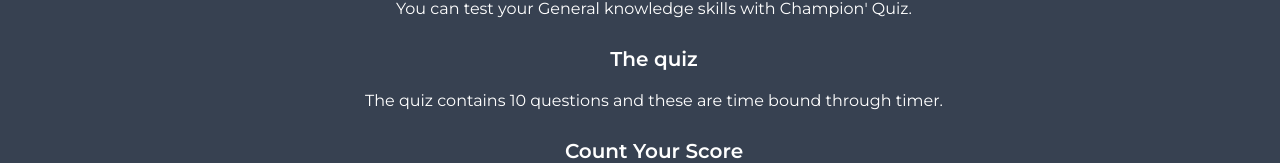
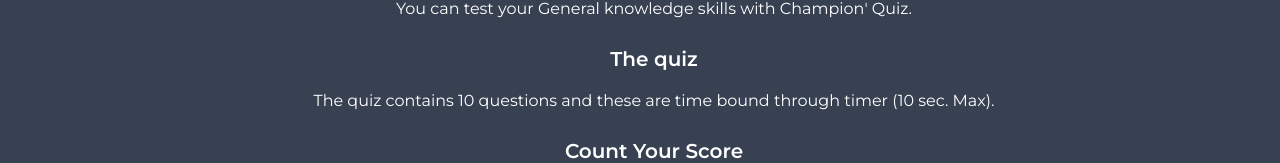
Before and after one commit to kafadotnet/champion-quiz, a React (Vite) app: page /instructions in a window 1280 px wide. Shown: the part 223-386 px from the top of the page. Built offline with nearby package versions, Linux system fonts and the light colour scheme.

Commit message:
Added time limit 10 sec. max to instructions

```diff
--- a/src/pages/PageNotFound.jsx
+++ b/src/pages/PageNotFound.jsx
@@ -33,7 +33,7 @@ const PageNotFound = () => {
           <h3 className="pt-6 text-center font-Montserrat text-xl font-semibold text-white">
             The quiz
           </h3>
-          <p className="text-white pt-4">The quiz contains 10 questions and these are time bound through timer.</p>
+          <p className="text-white pt-4">The quiz contains 10 questions and these are time bound through timer (10 sec. Max).</p>
         </div>
         <div className="About-quiz text-white">
           <h3 className="pt-6 text-center font-Montserrat text-xl font-semibold text-white">
```
